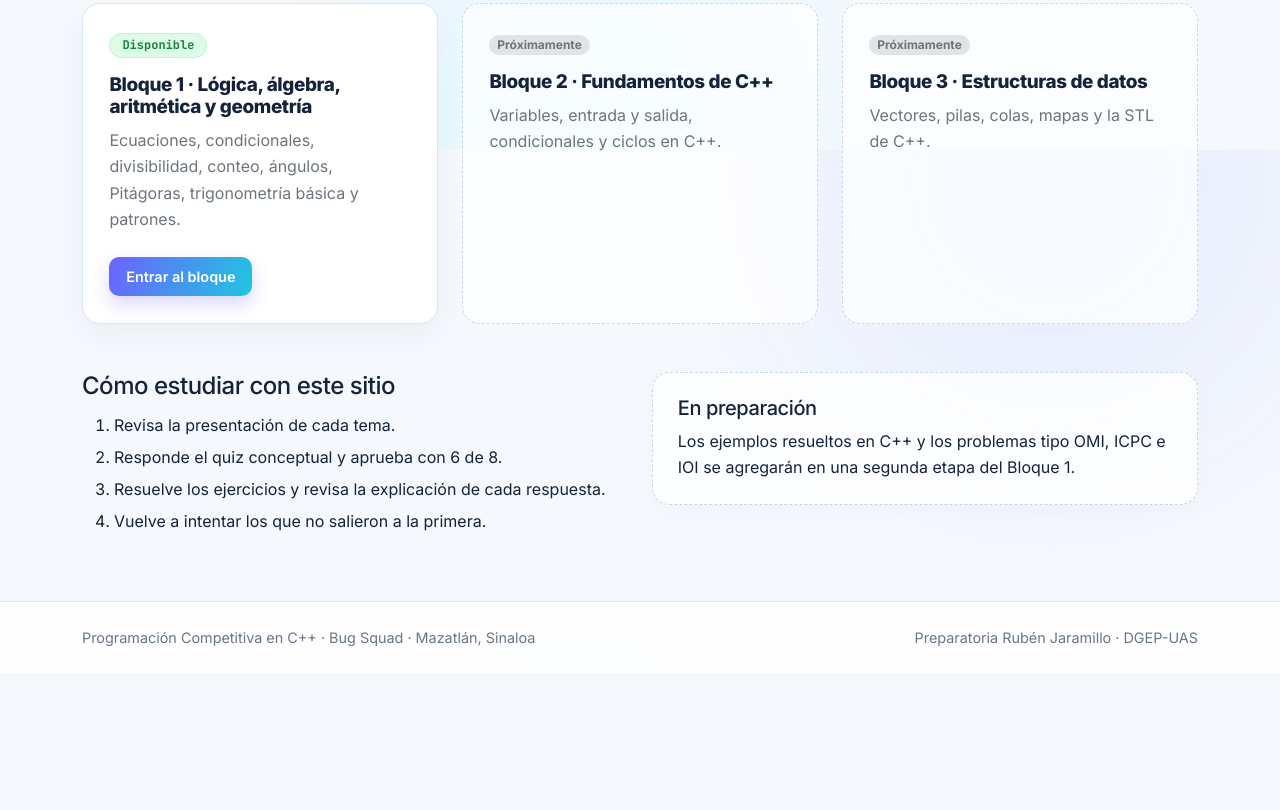
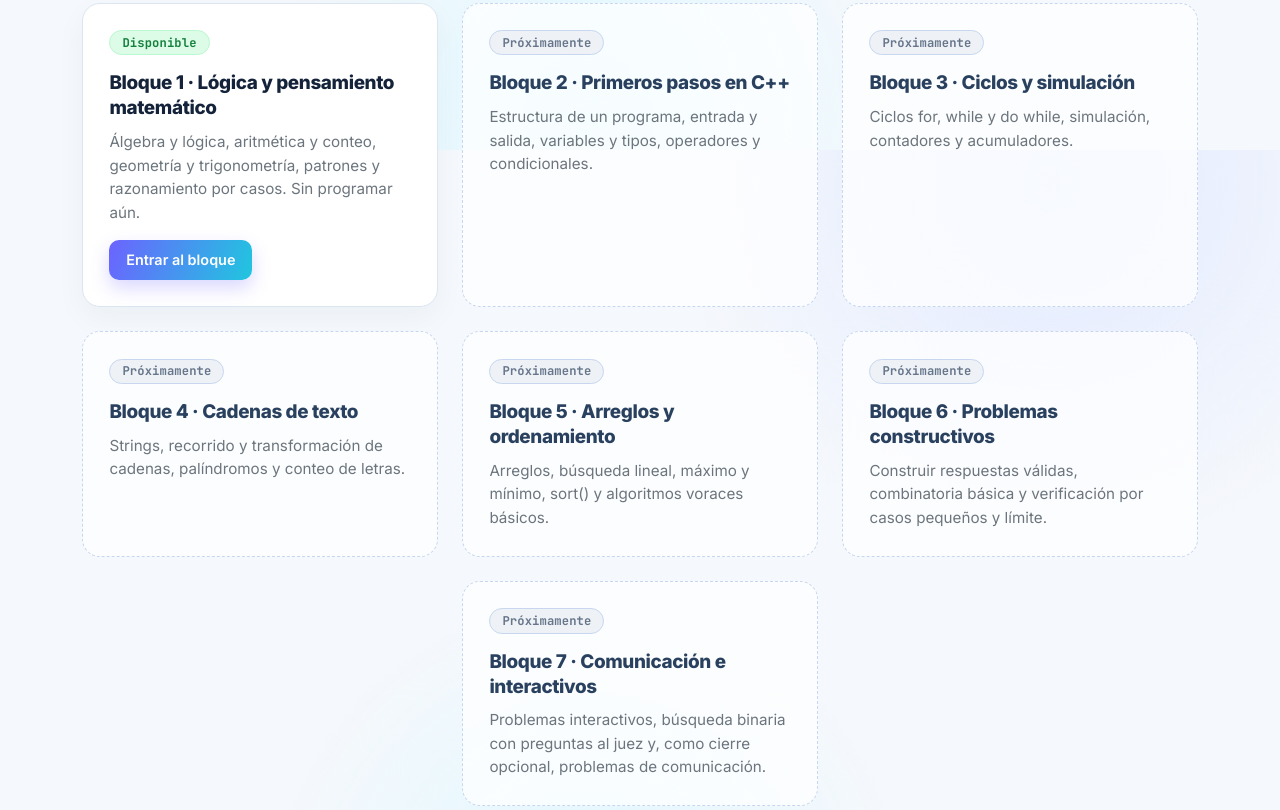
Before and after one commit to rigosantiagog/CompetitiveProgramming, a plain HTML site: page index.html in a window 1280 px wide. Shown: the part 650-1460 px from the top of the page. Before the commit the page ends 1323 px from the top, so only its background shows below. Drawn offline with nearby package versions, Linux system fonts and the light colour scheme.

Commit message:
Add files via upload

```diff
--- a/css/estilos.css
+++ b/css/estilos.css
@@ -946,6 +946,9 @@ pre code {
 }
 
 .tarjeta-tema {
+  display: flex;
+  flex-direction: column;
+  align-items: flex-start;
   background: var(--surface);
   border: 1px solid var(--line);
   border-radius: var(--radio-lg);
@@ -961,13 +964,18 @@ pre code {
   border-color: var(--line-strong);
 }
 
+.tarjeta-tema .badge {
+  font-family: var(--font-mono);
+  font-weight: 700;
+  font-size: 0.76rem;
+  letter-spacing: 0.01em;
+  padding: 0.35rem 0.75rem;
+}
+
 .tarjeta-tema .badge.text-bg-success {
   background: #dcfce7 !important;
   color: #15803d !important;
   border: 1px solid #bbf7d0;
-  font-family: var(--font-mono);
-  font-weight: 700;
-  padding: 0.35rem 0.75rem;
 }
 
 .tarjeta-tema.proximo {
@@ -977,16 +985,39 @@ pre code {
   box-shadow: none;
 }
 
+.tarjeta-tema.proximo .badge {
+  background: #eef2f7 !important;
+  color: var(--muted) !important;
+  border: 1px solid var(--line-strong);
+}
+
+.tarjeta-tema.proximo h3 {
+  color: var(--text);
+}
+
 .tarjeta-tema h3 {
-  font-size: 1.18rem;
-  color: var(--ink);
+  font-size: clamp(1.04rem, 2.2vw, 1.18rem);
+  line-height: 1.32;
+  color: var(--ink);
+  margin-bottom: 0.55rem;
+  overflow-wrap: break-word;
+  word-break: normal;
+  hyphens: auto;
+  width: 100%;
+}
+
+.tarjeta-tema p {
+  font-size: 0.95rem;
+  line-height: 1.55;
+  overflow-wrap: break-word;
+  width: 100%;
 }
 
 .tarjeta-tema a {
   display: inline-flex;
   align-items: center;
   gap: 0.4rem;
-  margin-top: 0.5rem;
+  margin-top: auto;
   padding: 0.5rem 1.05rem;
   border-radius: 10px;
   background: linear-gradient(110deg, var(--section-accent), var(--section-accent-2));
@@ -1585,6 +1616,13 @@ pre code {
     width: 2.25rem;
     height: 2.25rem;
   }
+  .tarjeta-tema {
+    padding: 1.3rem 1.25rem;
+  }
+  .tarjeta-tema h3 {
+    font-size: 1.06rem;
+    line-height: 1.3;
+  }
   .bloque-pestana,
   .tab-panel {
     padding: 1.2rem;
--- a/index.html
+++ b/index.html
@@ -53,12 +53,12 @@
       <h2 class="h3 mb-1">Temario</h2>
       <p class="text-secondary mb-4">Cada bloque se publica al terminarlo. Empieza por el primero.</p>
 
-      <div class="row g-4">
+      <div class="row g-4 justify-content-center rejilla-temario">
         <div class="col-md-6 col-lg-4">
           <div class="tarjeta-tema">
             <span class="badge rounded-pill text-bg-success mb-3">Disponible</span>
-            <h3>Bloque 1 · Lógica, álgebra, aritmética y geometría</h3>
-            <p class="text-secondary">Ecuaciones, condicionales, divisibilidad, conteo, ángulos, Pitágoras, trigonometría básica y patrones.</p>
+            <h3>Bloque 1 · Lógica y pensamiento matemático</h3>
+            <p class="text-secondary">Álgebra y lógica, aritmética y conteo, geometría y trigonometría, patrones y razonamiento por casos. Sin programar aún.</p>
             <a href="bloque1/index.html" class="fw-semibold text-decoration-none">Entrar al bloque</a>
           </div>
         </div>
@@ -66,16 +66,48 @@
         <div class="col-md-6 col-lg-4">
           <div class="tarjeta-tema proximo">
             <span class="badge rounded-pill bg-secondary-subtle text-secondary mb-3">Próximamente</span>
-            <h3>Bloque 2 · Fundamentos de C++</h3>
-            <p class="text-secondary mb-0">Variables, entrada y salida, condicionales y ciclos en C++.</p>
+            <h3>Bloque 2 · Primeros pasos en C++</h3>
+            <p class="text-secondary mb-0">Estructura de un programa, entrada y salida, variables y tipos, operadores y condicionales.</p>
           </div>
         </div>
 
         <div class="col-md-6 col-lg-4">
           <div class="tarjeta-tema proximo">
             <span class="badge rounded-pill bg-secondary-subtle text-secondary mb-3">Próximamente</span>
-            <h3>Bloque 3 · Estructuras de datos</h3>
-            <p class="text-secondary mb-0">Vectores, pilas, colas, mapas y la STL de C++.</p>
+            <h3>Bloque 3 · Ciclos y simulación</h3>
+            <p class="text-secondary mb-0">Ciclos for, while y do while, simulación, contadores y acumuladores.</p>
+          </div>
+        </div>
+
+        <div class="col-md-6 col-lg-4">
+          <div class="tarjeta-tema proximo">
+            <span class="badge rounded-pill bg-secondary-subtle text-secondary mb-3">Próximamente</span>
+            <h3>Bloque 4 · Cadenas de texto</h3>
+            <p class="text-secondary mb-0">Strings, recorrido y transformación de cadenas, palíndromos y conteo de letras.</p>
+          </div>
+        </div>
+
+        <div class="col-md-6 col-lg-4">
+          <div class="tarjeta-tema proximo">
+            <span class="badge rounded-pill bg-secondary-subtle text-secondary mb-3">Próximamente</span>
+            <h3>Bloque 5 · Arreglos y ordenamiento</h3>
+            <p class="text-secondary mb-0">Arreglos, búsqueda lineal, máximo y mínimo, sort() y algoritmos voraces básicos.</p>
+          </div>
+        </div>
+
+        <div class="col-md-6 col-lg-4">
+          <div class="tarjeta-tema proximo">
+            <span class="badge rounded-pill bg-secondary-subtle text-secondary mb-3">Próximamente</span>
+            <h3>Bloque 6 · Problemas constructivos</h3>
+            <p class="text-secondary mb-0">Construir respuestas válidas, combinatoria básica y verificación por casos pequeños y límite.</p>
+          </div>
+        </div>
+
+        <div class="col-md-6 col-lg-4">
+          <div class="tarjeta-tema proximo">
+            <span class="badge rounded-pill bg-secondary-subtle text-secondary mb-3">Próximamente</span>
+            <h3>Bloque 7 · Comunicación e interactivos</h3>
+            <p class="text-secondary mb-0">Problemas interactivos, búsqueda binaria con preguntas al juez y, como cierre opcional, problemas de comunicación.</p>
           </div>
         </div>
       </div>
```
